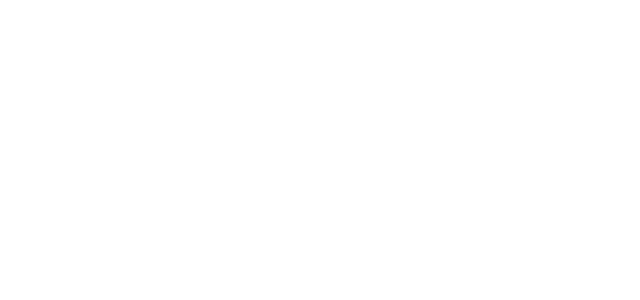
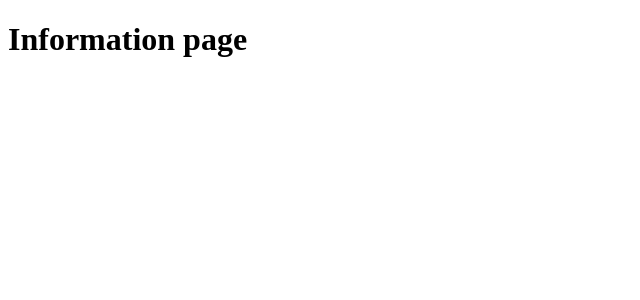
Before and after one commit to Abhijxxt/ReactRouters, a React (Create React App) app: page /info in a window 1280 px wide. Shown: the top 300 px of the page, without its empty margins (0-640 px from the left). Built offline with nearby package versions, Linux system fonts and the light colour scheme.

Commit message:
Installed react-router-dom and created basic pages
Created basic About, Contact, Home, 404 pages and created some Routes

```diff
--- a/package.json
+++ b/package.json
@@ -8,6 +8,7 @@
     "@testing-library/user-event": "^13.5.0",
     "react": "^18.2.0",
     "react-dom": "^18.2.0",
+    "react-router-dom": "^6.22.2",
     "react-scripts": "5.0.1",
     "web-vitals": "^2.1.4"
   },
--- /dev/null
+++ b/src/pages/404.js
@@ -0,0 +1,7 @@
+export default function NotFoundPage() {
+    return (
+        <div>
+            <h1>Error 404! Page not Found.</h1>
+        </div>
+    )
+}
--- /dev/null
+++ b/src/pages/Contact.js
@@ -0,0 +1,8 @@
+export default function Contact()
+{
+    return(
+        <div>
+            <h1>Contact Page</h1>
+        </div>
+    )
+}
--- /dev/null
+++ b/src/pages/Home.js
@@ -0,0 +1,7 @@
+export default function Home() {
+    return (
+        <div>
+            <h1>Home</h1>
+        </div>
+    )
+}
--- /dev/null
+++ b/src/pages/Info.js
@@ -0,0 +1,7 @@
+export default function Info() {
+    return (
+        <div>
+            <h1>Information page</h1>
+        </div>
+    )
+}
```
Also changed, not shown: src/App.js (+31 -1 lines), src/pages/About.js (added), 1 other file (tests, documents, lock files or other folders).
